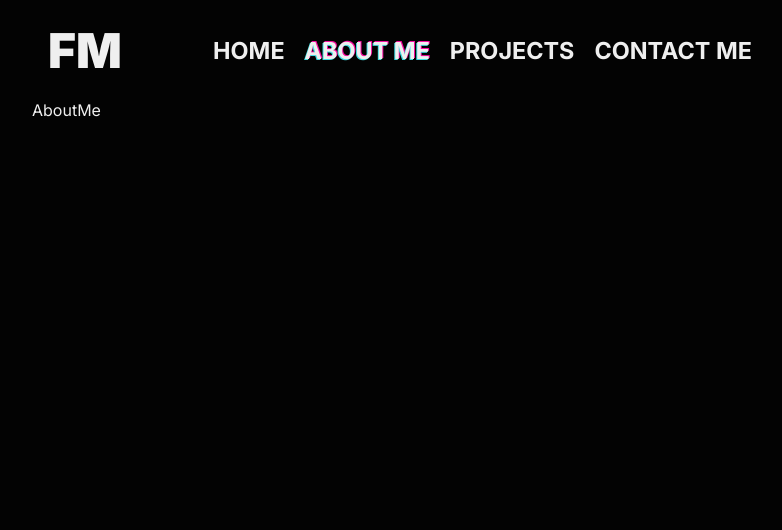
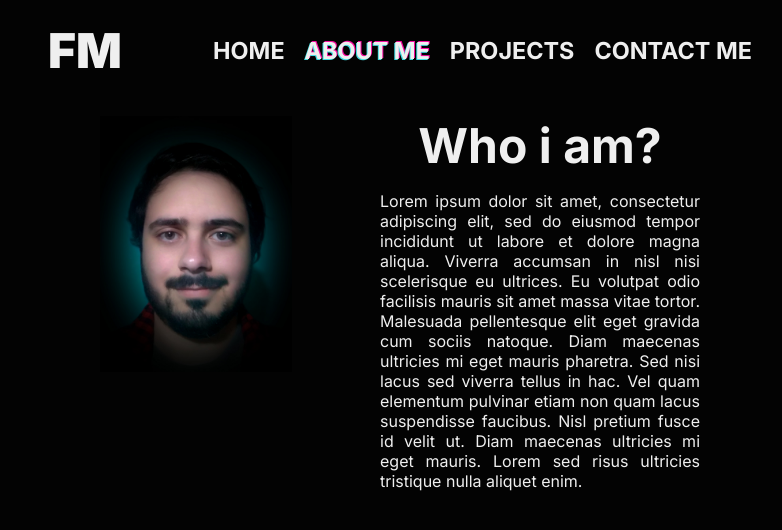
Before and after one commit to MurabitoF/portfolio, a React (Create React App) app: page /aboutme in a window 1280 px wide. Shown: the top 530 px of the page, without its empty margins (240-1022 px from the left). Built offline with nearby package versions, Linux system fonts and the light colour scheme.

Commit message:
About me page init

```diff
--- a/src/pages/AboutMe/index.js
+++ b/src/pages/AboutMe/index.js
@@ -1,8 +1,19 @@
 import React from 'react'
+import './index.scss'
 
 const AboutMe = () => {
   return (
-    <div>AboutMe</div>
+    <div className='about-me'>
+      <div className='about-me-photo'>
+        <img src='/IMG_Franco3.jpg' alt='Franco Murabito' />
+      </div>
+      <div className='about-me-info'>
+        <h2 className='text-lg text-hover-effect'>Who i am?</h2>
+        <p>
+          Lorem ipsum dolor sit amet, consectetur adipiscing elit, sed do eiusmod tempor incididunt ut labore et dolore magna aliqua. Viverra accumsan in nisl nisi scelerisque eu ultrices. Eu volutpat odio facilisis mauris sit amet massa vitae tortor. Malesuada pellentesque elit eget gravida cum sociis natoque. Diam maecenas ultricies mi eget mauris pharetra. Sed nisi lacus sed viverra tellus in hac. Vel quam elementum pulvinar etiam non quam lacus suspendisse faucibus. Nisl pretium fusce id velit ut. Diam maecenas ultricies mi eget mauris. Lorem sed risus ultricies tristique nulla aliquet enim.
+        </p>
+      </div>
+    </div>
   )
 }
 
--- /dev/null
+++ b/src/pages/AboutMe/index.scss
@@ -0,0 +1,32 @@
+.about-me {
+    width: 100%;
+    display: flex;
+    flex-wrap: wrap;
+    justify-content: space-around;
+    column-gap: 3em;
+    text-align: center;
+    padding: 1em 3em;
+
+    p {
+        text-align: justify;
+    }
+}
+
+.about-me-photo {
+    width: 300px;
+
+    img {
+        width: 100%;
+    }
+}
+
+@media only screen and (min-width: 992px) {
+
+    .about-me-photo {
+        width: 30%;
+    }
+
+    .about-me-info {
+        width: 50%;
+    }
+}
--- a/src/pages/Projects/index.scss
+++ b/src/pages/Projects/index.scss
@@ -15,7 +15,12 @@
     justify-items: center;
 }
 
+.svg-hover-effect {
+    transition: all 200ms ease-in-out;
+}
+
 .svg-hover-effect:hover,
 .svg-hover-effect:focus {
+    transition: all 200ms ease-in-out;
     filter: drop-shadow(-3px 3px 0 v.$cyan) drop-shadow(3px -3px 0 v.$pink);
 }
```
Also changed, not shown: public/IMG_Franco.jpg (added), public/IMG_Franco3.jpg (added).
